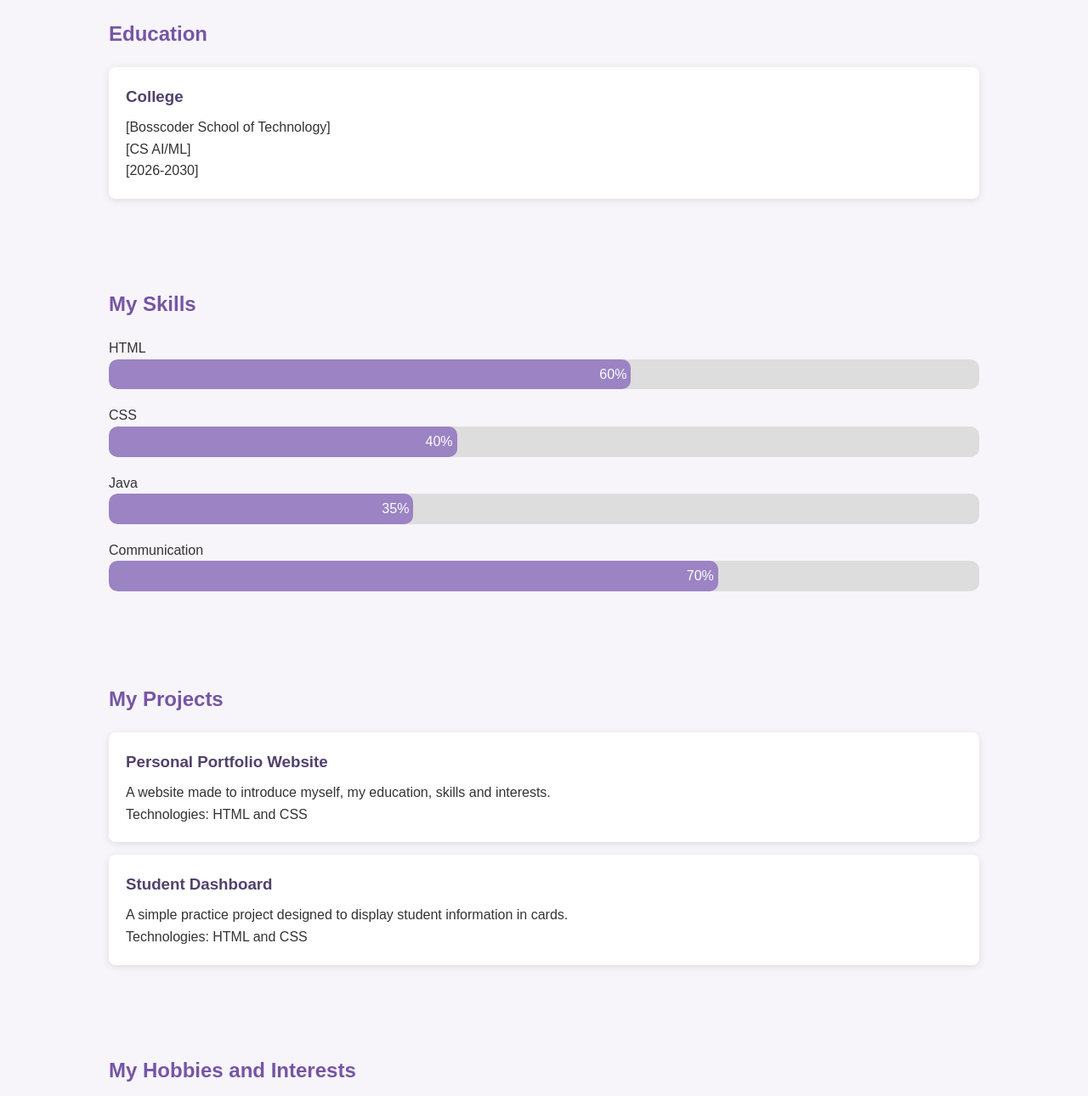
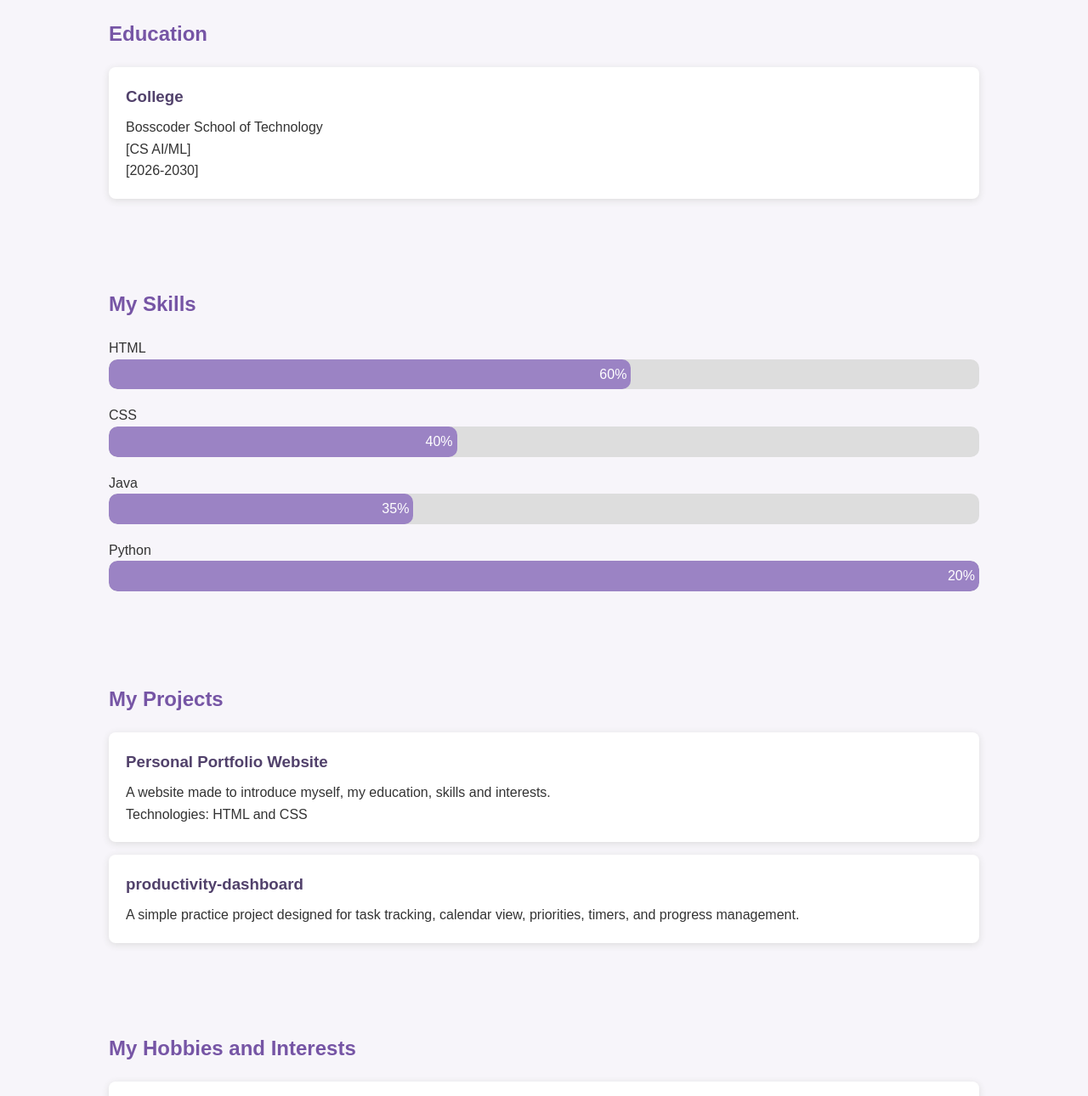
Before and after one commit to soumya226-0/My-Portfolio, a plain HTML site: page index.html in a window 1280 px wide. Shown: the part 740-2030 px from the top of the page at 85% size. Drawn offline with Linux system fonts and the light colour scheme.

Commit message:
Update portfolio

```diff
--- a/index.html
+++ b/index.html
@@ -76,7 +76,7 @@
 
             <div class="card">
                 <h3>College</h3>
-                <p>[Bosscoder School of Technology]</p>
+                <p>Bosscoder School of Technology</p>
                 <p>[CS AI/ML]</p>
                 <p>[2026-2030]</p>
             </div>
@@ -108,9 +108,9 @@
             </div>
 
             <div class="skill">
-                <p>Communication</p>
+                <p>Python</p>
                 <div class="skill-bar">
-                    <div class="communication">70%</div>
+                    <div class="python">20%</div>
                 </div>
             </div>
         </section>
@@ -131,14 +131,13 @@
             </div>
 
             <div class="card">
-                <h3>Student Dashboard</h3>
+                <h3>productivity-dashboard</h3>
 
                 <p>
-                    A simple practice project designed to display
-                    student information in cards.
+                    A simple practice project designed for task tracking, calendar view, priorities, timers, and progress management.
                 </p>
 
-                <p>Technologies: HTML and CSS</p>
+
             </div>
         </section>
 
```
